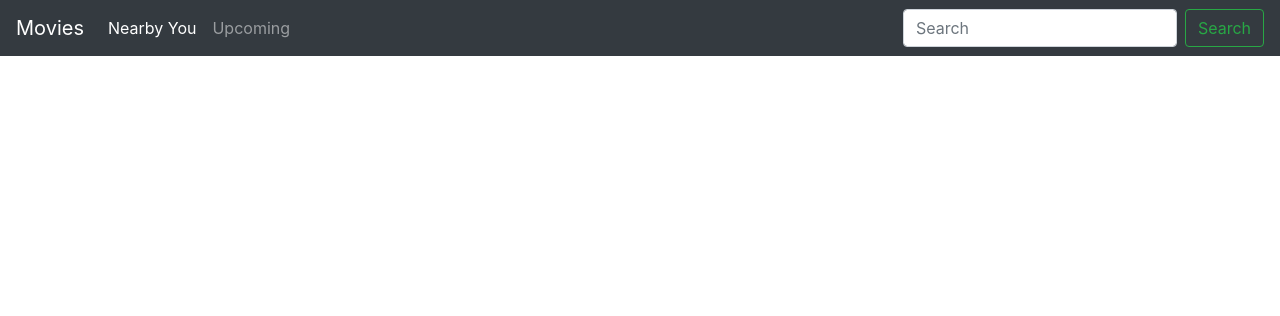
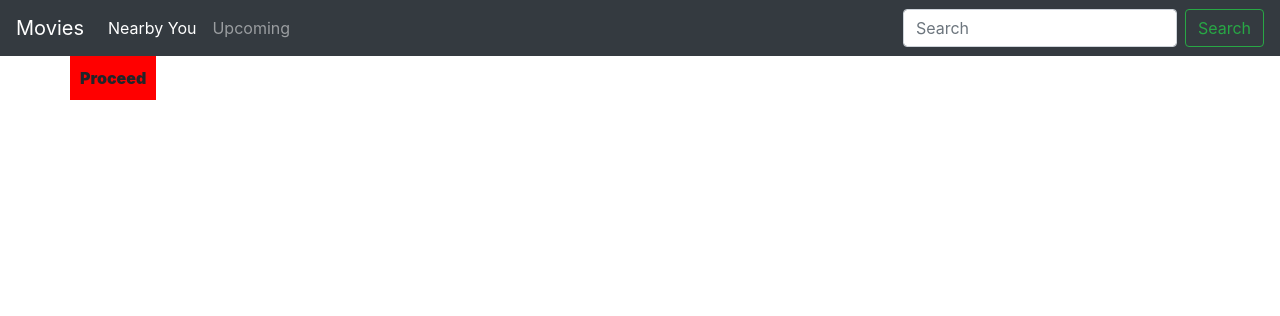
Before and after one commit to jerinphilip/Movie-Recommender, a Django app: page /book/1/ in a window 1280 px wide. Shown: the top 316 px of the page. Run offline with Django 3.2, Linux system fonts and the light colour scheme; tables that the repository leaves empty hold one stand-in row (values such as "Sample post"); data that the repository does not hold is empty; parts of the project's set-up code (start-up, migrations or seed data) failed here and were passed over; some libraries are stand-ins or nearby versions.

Commit message:
proceed button added

```diff
--- a/movie_recommender/booking_system/urls.py
+++ b/movie_recommender/booking_system/urls.py
@@ -26,6 +26,7 @@ urlpatterns = [
     path('start_booking/<int:show_id>/', views.start_booking, name="start"),
     path('delete_seat/<int:booking_id>/', views.delete_seat, name="delete_seat"),
     path('add_seat/<int:booking_id>/', views.add_seat, name="add_seat"),
+    path('proceed/', views.proceed, name="proceed"),
     path('cancel_booking/<int:booking_id>/', views.cancel_booking, name="cancel"),
     path('payment/', views.payment, name='payment'),
     path('crew/<int:crew_id>/', views.crew, name='crew'),
--- a/movie_recommender/booking_system/views.py
+++ b/movie_recommender/booking_system/views.py
@@ -147,14 +147,21 @@ def cancel_booking(request, booking_id):
 def add_seat(request, booking_id):
     seat_id = request.GET.get('seat_id')
     booker = Booker()
-    booker.select.delay(booking_id, seat_id, request.user.userprofile.id)
+    Booker.select(booker, booking_id, seat_id, request.user.userprofile.id)
     return JsonResponse({})
 
 def delete_seat(request, booking_id):
     seat_id = request.GET.get('seat_id')
     booker = Booker()
-    booker.deselect.delay(booking_id, seat_id, request.user.userprofile.id)
+    booker.deselect(booking_id, seat_id, request.user.userprofile.id)
     return JsonResponse({})
+
+def proceed(request):
+    booking_id = request.GET.get("booking_id")
+    if Booking.objects.filter(pk=booking_id).count():
+        return JsonResponse({"success": True})
+    else:
+        return JsonResponse({"success": False})
 
 def movie(request, movie_id):
     try:
--- a/movie_recommender/functors/booker.py
+++ b/movie_recommender/functors/booker.py
@@ -1,10 +1,37 @@
 from .singleton import Singleton
 from booking_system.models import *
 from django.db import transaction
-from movie_recommender.celery import app
+from .celery import app
+
+@app.task
+def t_select(booking_id, seat_id, user_id):
+    with transaction.atomic():
+        print ('booking_id', booking_id)
+        booking = Booking.objects.get(id=booking_id)
+        if booking.user.id != user_id or booking.invoice.status.name != "In Progress":
+            return
+        if Booking.objects.filter(show=booking.show, seats__id=seat_id).count():
+            return booking.delete()
+        booking.seats.add(Seat.objects.get(pk=seat_id))
+        return booking.save()
+
+@app.task
+def t_deselect(booking_id, seat_id, user_id):
+    with transaction.atomic():
+        booking = Booking.objects.get(id=booking_id)
+        if booking.user.id != user_id or booking.invoice.status.name != "In Progress":
+            return
+        booking.seats.remove(Seat.objects.get(pk=seat_id))
+        return booking.save()
 
 
 class Booker(Singleton):
+    def select(self, booking_id, seat_id, user_id):
+        return t_select.apply_async((booking_id, seat_id, user_id))
+
+    def deselect(self, booking_id, seat_id, user_id):
+        return t_deselect.delay(booking_id, seat_id, user_id)
+
     def retrieve(self, show):
         bookings = Booking.objects.filter(show=show).exclude(
             invoice__status__name="Failure")
@@ -18,28 +45,6 @@ class Booker(Singleton):
                                get(name="In Progress")).save()
         return booking
 
-    @staticmethod
-    @app.task
-    def select(booking_id, seat_id, user_id):
-        with transaction.atomic():
-            booking = Booking.objects.get(id=booking_id)
-            if booking.user.id != user_id or booking.invoice.status.name != "In Progress":
-                return
-            if Booking.objects.filter(show=booking.show, seats__id=seat_id).count():
-                return booking.delete()
-            booking.seats.add(Seat.objects.get(pk=seat_id))
-            return booking.save()
-
-    @staticmethod
-    @app.task
-    def deselect(booking_id, seat_id, user_id):
-        with transaction.atomic():
-            booking = Booking.objects.get(id=booking_id)
-            if booking.user.id != user_id or booking.invoice.status.name != "In Progress":
-                return
-            booking.seats.remove(Seat.objects.get(pk=seat_id))
-            return booking.save()
-
     def invoice_success(self, booking):
         booking.invoice.status = StatusType.objects.get(name="Success")
         return booking.save()
--- a/movie_recommender/movie_recommender/settings.py
+++ b/movie_recommender/movie_recommender/settings.py
@@ -45,6 +45,7 @@ INSTALLED_APPS = [
     'functors',
     'haystack',
     'corsheaders',
+    'celery',
 ]
 
 MIDDLEWARE = [
--- a/movie_recommender/static/css/custom.css
+++ b/movie_recommender/static/css/custom.css
@@ -32,3 +32,11 @@
 .selected {
   background-color: green;
 }
+
+#proceed {
+  background-color: red;
+  font-color: green;
+  font-weight: 900;
+  maring: 10px;
+  padding: 10px;
+}
--- a/movie_recommender/templates/book_show.html
+++ b/movie_recommender/templates/book_show.html
@@ -6,9 +6,9 @@
       <div class="row">
       {% for element in row %}
         {% if element.selected %}
-          <div class="movie_ticket"></div>
+          <div class="movie_ticket unselectable"></div>
         {% endif %}
-        {% if not element.selectd %}
+        {% if not element.selected %}
           <div class="movie_ticket selectable" id={{element.id}}></div>
         {% endif %}
       {% endfor %}
@@ -16,9 +16,16 @@
     {% endfor %}
   </div>
 
+  <div class="container">
+    <div class="row">
+      <div id="proceed">Proceed</div>
+    </div>
+  </div>
+
   <script type="text/javascript">
     var booking_id = -1;
     var num_req = 0;
+    var confirmed = 0;
 
     var add_seat = function(seat_id) {
       $.ajax({
@@ -69,9 +76,35 @@
           }
         });
       });
+
+      $("#proceed").on('click', function() {
+        if (num_req != 0 || booking_id == -1) {
+          return;
+        }
+
+        $.ajax({
+          url: "http://localhost:8000/proceed",
+          data: {
+            csrfmiddlewaretoken: '{{ csrf_token }}',
+            booking_id: booking_id,
+          },
+          success: function(result) {
+            confirmed = result.success;
+            console.log(result);
+          },
+          error: function() {
+            alert('Something went wrong');
+          }
+        });
+      })
     });
 
     $(window).on('beforeunload', function() {
+      if (confirmed != 0) {
+        console.log(confirmed);
+        return;
+      }
+
       $.ajax({
         url: "http://localhost:8000/cancel_booking/" + booking_id,
         data: {
@@ -79,11 +112,12 @@
           booking_id: booking_id
         }
       })
-    })
+    });
+
   </script>
 
 {% endblock %}
 
 {% block title %}
-{{movie.title}}
+  {{movie.title}}
 {% endblock %}
```
Also changed, not shown: movie_recommender/functors/celery.py (added, +16 -0 lines).
